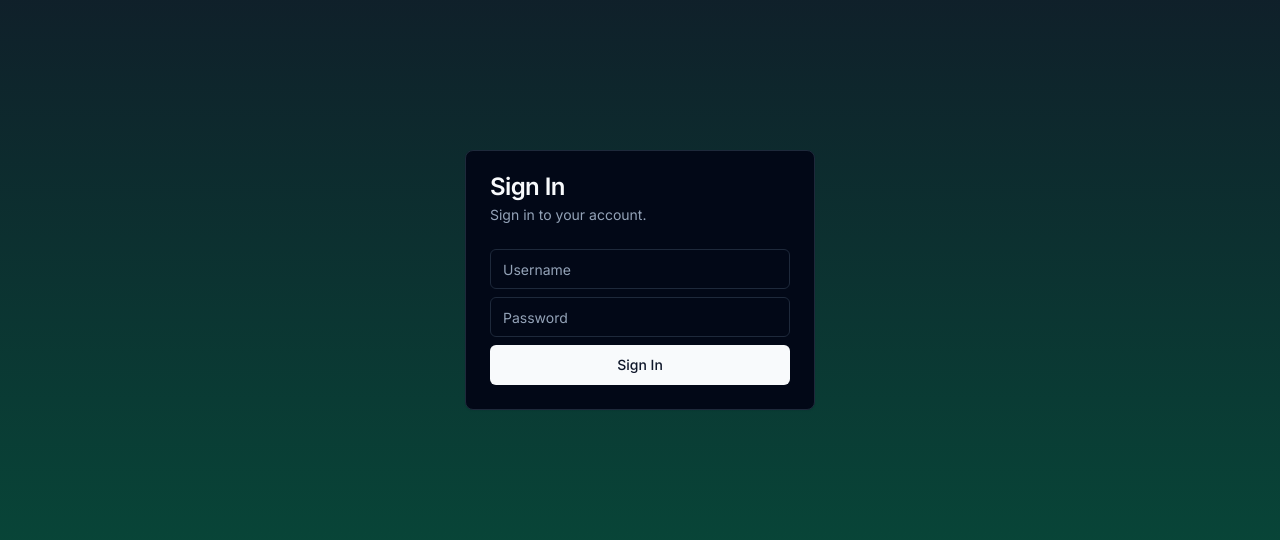
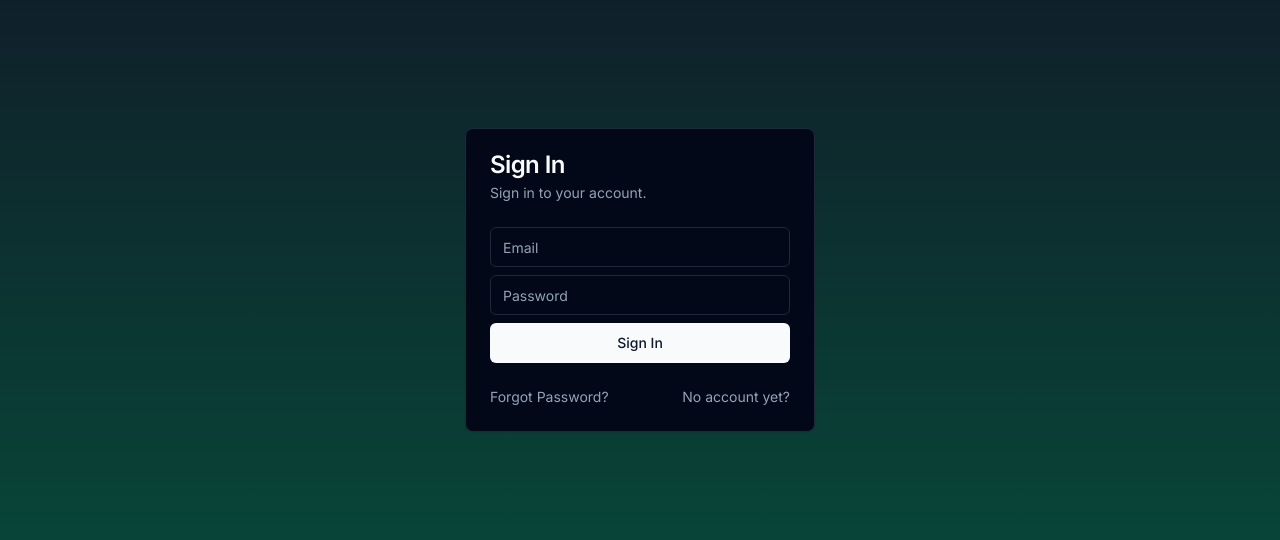
Before and after one commit to Jupiter-roll/the-road-to-next-app, a Next.js app: page /sign-in in a window 1280 px wide. Shown: the part 120-660 px from the top of the page. Built offline with nearby package versions, Linux system fonts and the light colour scheme.

Commit message:
feat(asd): asd

```diff
--- a/src/app/sign-in/page.tsx
+++ b/src/app/sign-in/page.tsx
@@ -2,10 +2,13 @@ import {
   Card,
   CardContent,
   CardDescription,
+  CardFooter,
   CardHeader,
   CardTitle,
 } from '@/components/ui/card';
 import { SignInForm } from '@/features/auth/components/sign-in-form';
+import { forgotPasswordPath, signUpPath } from '@/utils/paths';
+import Link from 'next/link';
 
 const SignInPage = () => {
   return (
@@ -18,6 +21,21 @@ const SignInPage = () => {
         <CardContent>
           <SignInForm />
         </CardContent>
+        <CardFooter className="flex justify-between">
+          <Link
+            className="text-sm text-muted-foreground"
+            href={forgotPasswordPath()}
+          >
+            Forgot Password?
+          </Link>
+
+          <Link
+            className="text-sm text-muted-foreground"
+            href={signUpPath()}
+          >
+            No account yet?
+          </Link>
+        </CardFooter>
       </Card>
     </div>
   );
--- a/src/app/sign-up/page.tsx
+++ b/src/app/sign-up/page.tsx
@@ -2,10 +2,14 @@ import {
   Card,
   CardContent,
   CardDescription,
+  CardFooter,
   CardHeader,
   CardTitle,
 } from '@/components/ui/card';
 import { SignUpForm } from '@/features/auth/components/sign-up-form';
+import { homePath, signInPath } from '@/utils/paths';
+import { ArrowLeftIcon } from 'lucide-react';
+import Link from 'next/link';
 
 const SignUpPage = () => {
   return (
@@ -20,6 +24,22 @@ const SignUpPage = () => {
         <CardContent>
           <SignUpForm />
         </CardContent>
+        <CardFooter className="flex justify-between">
+          <Link
+            className="text-sm text-muted-foreground flex items-center"
+            href={homePath()}
+          >
+            <ArrowLeftIcon className="w-4 h-4" />
+            Home
+          </Link>
+
+          <Link
+            className="text-sm text-muted-foreground"
+            href={signInPath()}
+          >
+            Or Sign In
+          </Link>
+        </CardFooter>
       </Card>
     </div>
   );
--- a/src/features/auth/actions/sign-in.ts
+++ b/src/features/auth/actions/sign-in.ts
@@ -10,7 +10,11 @@ import { lucia } from '@/services/lucia';
 import { dashboardPath } from '@/utils/paths';
 
 const signInSchema = z.object({
-  username: z.string().min(3).max(31),
+  email: z
+    .string()
+    .min(1, { message: 'Is required' })
+    .max(191)
+    .email(),
   password: z.string().min(6).max(191),
 });
 
@@ -19,20 +23,20 @@ export const signIn = async (
   formData: FormData
 ) => {
   try {
-    const { username, password } = signInSchema.parse({
-      username: formData.get('username'),
+    const { email, password } = signInSchema.parse({
+      email: formData.get('email'),
       password: formData.get('password'),
     });
 
     const user = await prisma.user.findUnique({
-      where: { username },
+      where: { email },
     });
 
     if (!user) {
       return {
         status: 'ERROR' as const,
         fieldErrors: {},
-        message: 'Incorrect username or password',
+        message: 'Incorrect email or password',
         timestamp: Date.now(),
       };
     }
@@ -46,7 +50,7 @@ export const signIn = async (
       return {
         status: 'ERROR' as const,
         fieldErrors: {},
-        message: 'Incorrect username or password',
+        message: 'Incorrect email or password',
         timestamp: Date.now(),
       };
     }
--- a/src/features/auth/actions/sign-up.ts
+++ b/src/features/auth/actions/sign-up.ts
@@ -8,11 +8,15 @@ import { cookies } from 'next/headers';
 import { redirect } from 'next/navigation';
 import { generateId } from 'lucia';
 import { lucia } from '@/services/lucia';
-import { homePath } from '@/utils/paths';
+import { dashboardPath } from '@/utils/paths';
 
 const signUpSchema = z
   .object({
-    username: z.string().min(3).max(31),
+    email: z
+      .string()
+      .min(1, { message: 'Is required' })
+      .max(191)
+      .email(),
     password: z.string().min(6).max(191),
     confirmPassword: z.string().min(6).max(191),
   })
@@ -31,8 +35,8 @@ export const signUp = async (
   formData: FormData
 ) => {
   try {
-    const { username, password } = signUpSchema.parse({
-      username: formData.get('username'),
+    const { email, password } = signUpSchema.parse({
+      email: formData.get('email'),
       password: formData.get('password'),
       confirmPassword: formData.get('confirmPassword'),
     });
@@ -43,7 +47,7 @@ export const signUp = async (
     await prisma.user.create({
       data: {
         id: userId,
-        username,
+        email,
         hashedPassword,
       },
     });
@@ -60,5 +64,5 @@ export const signUp = async (
     return transformError(error);
   }
 
-  redirect(homePath());
+  redirect(dashboardPath());
 };
--- a/src/features/auth/components/sign-in-form.tsx
+++ b/src/features/auth/components/sign-in-form.tsx
@@ -22,8 +22,8 @@ const SignInForm = () => {
       className="flex flex-col gap-y-2"
     >
       <div>
-        <Input name="username" placeholder="Username" />
-        <FieldError formState={formState} name="username" />
+        <Input name="email" placeholder="Email" />
+        <FieldError formState={formState} name="email" />
       </div>
 
       <div>
--- a/src/features/auth/components/sign-up-form.tsx
+++ b/src/features/auth/components/sign-up-form.tsx
@@ -22,8 +22,8 @@ const SignUpForm = () => {
       className="flex flex-col gap-y-2"
     >
       <div>
-        <Input name="username" placeholder="Username" />
-        <FieldError formState={formState} name="username" />
+        <Input name="email" placeholder="Email" />
+        <FieldError formState={formState} name="email" />
       </div>
 
       <div>
--- a/src/services/lucia.ts
+++ b/src/services/lucia.ts
@@ -17,7 +17,7 @@ export const lucia = new Lucia(adapter, {
   getUserAttributes: (attributes) => {
     return {
       // attributes has the type of DatabaseUserAttributes
-      username: attributes.username,
+      email: attributes.email,
     };
   },
 });
@@ -30,5 +30,5 @@ declare module 'lucia' {
 }
 
 interface DatabaseUserAttributes {
-  username: string;
+  email: string;
 }
--- a/src/utils/paths.ts
+++ b/src/utils/paths.ts
@@ -2,6 +2,7 @@ export const homePath = () => '/';
 
 export const signUpPath = () => '/sign-up';
 export const signInPath = () => '/sign-in';
+export const forgotPasswordPath = () => '/forgot-password';
 
 export const dashboardPath = () => '/dashboard';
 
```
Also changed, not shown: 1 other file (tests, documents, lock files or other folders).
